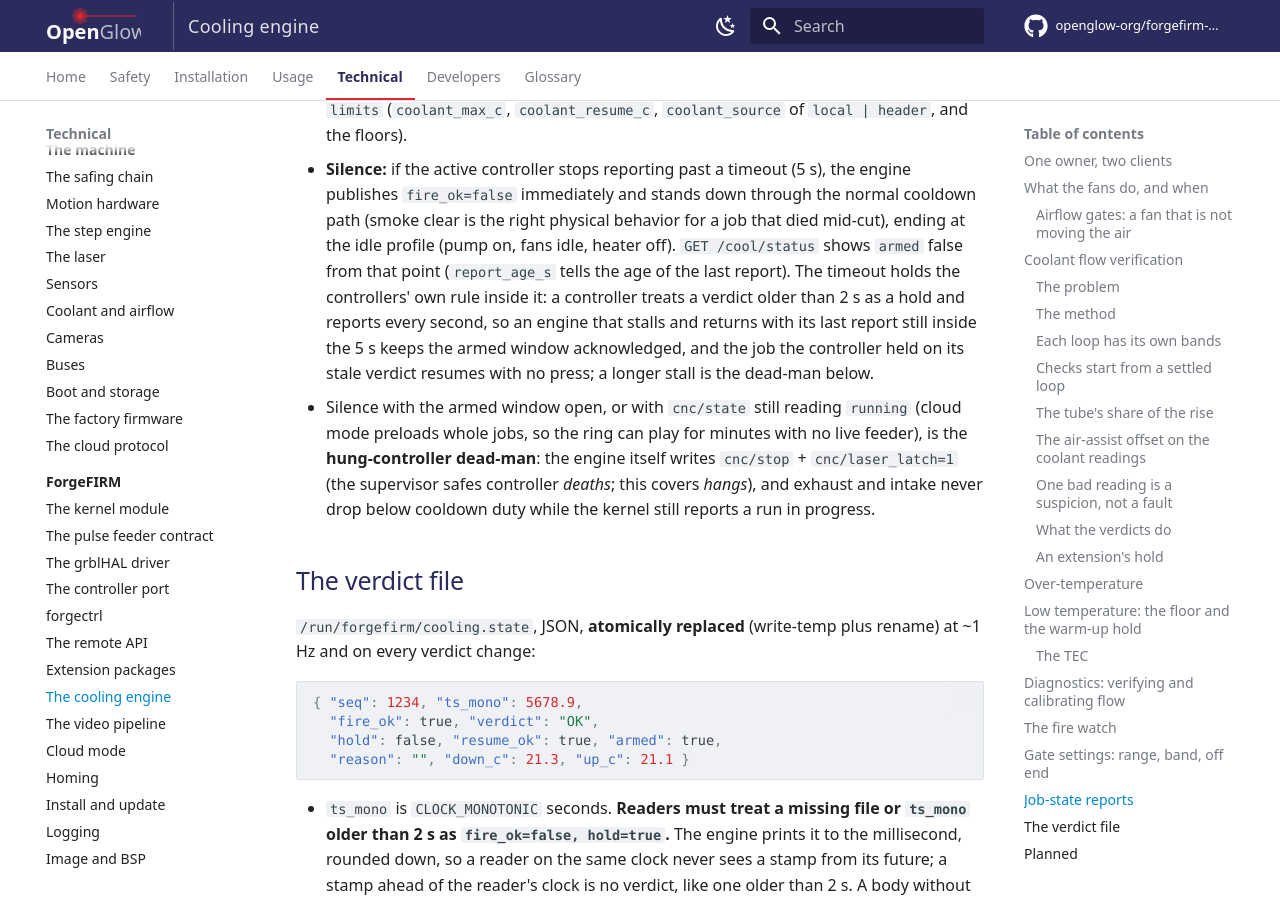
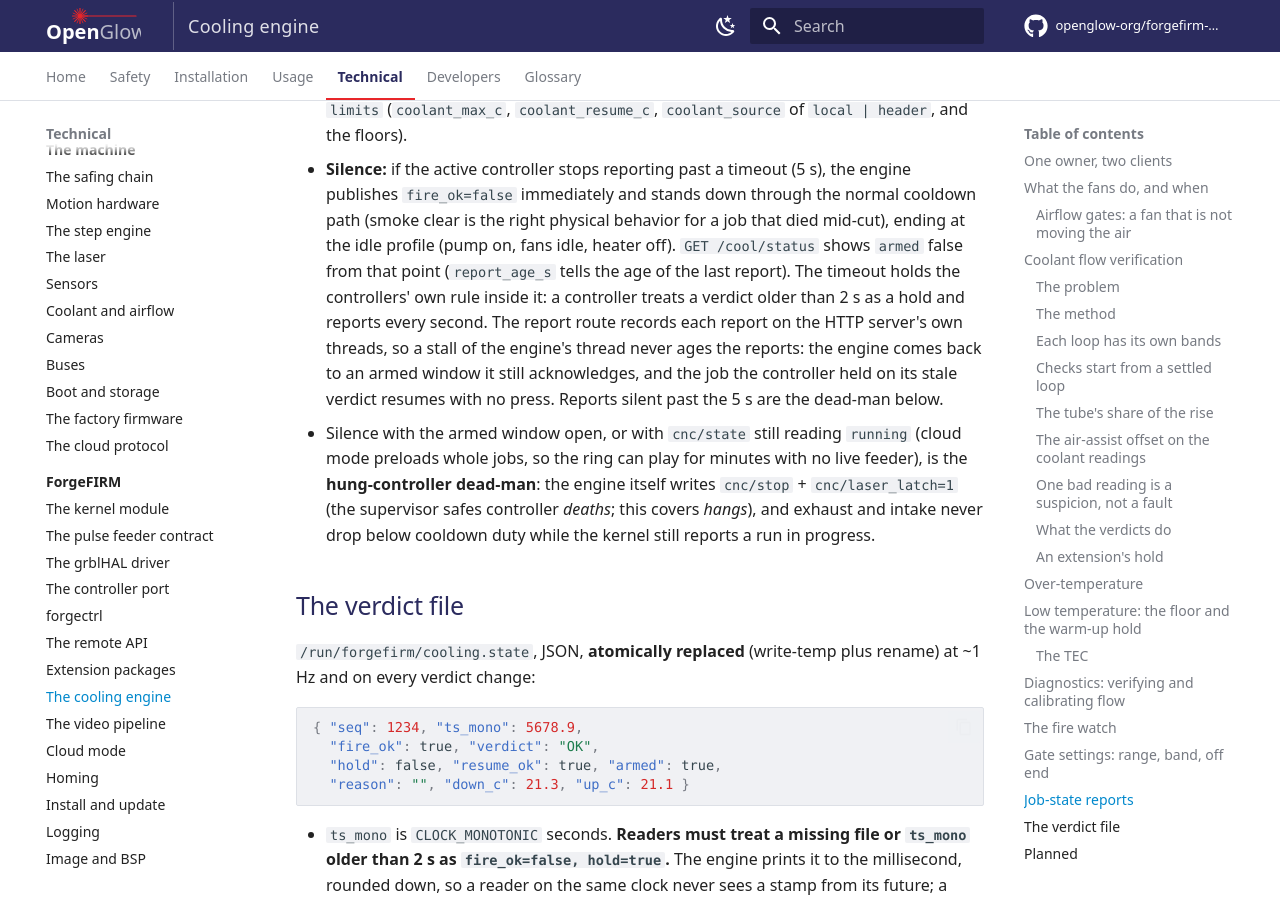
Before and after one commit to openglow-org/forgefirm-docs, an MkDocs documentation site: the page built from docs/technical/forgefirm/cooling-engine.md, in a window 1280 px wide and 900 px high, scrolled down 19876 px. Built offline with MkDocs 1.6.1 and Material for MkDocs 9.7.7, drawn with Linux system fonts in a browser that asks for light colours; comment, search, counter and statistics services are not loaded.

Commit message:
Cooling engine: a stall of the engine's thread never ages the reports, and the dead-man keys on the report's age
Docs only. The Silence bullet said that a stall of the engine longer
than the 5 s is the hung-controller dead-man. The reports are recorded
on the HTTP server's threads, not on the engine's: cool_state_report,
which POST /cool/state calls, stamps the report's time under the
engine's lock, and the engine holds that lock around no I/O. So a stall
of the engine's thread comes back to a report at most a second old,
and the stall alone never trips the dead-man; what the job held on the
stale verdict needs to resume is the controller's rule. The dead-man
keys on the report's age alone.

- technical/forgefirm/cooling-engine.md, Job-state reports, Silence:
  the controller treats a verdict older than 2 s as a hold and reports
  every second; the report route records each report on the HTTP
  server's own threads, so a stall of the engine's thread never ages
  the reports, and reports silent past the 5 s are the dead-man below.

Proof: python scripts/check-style.py (style: clean), python
scripts/check-interfaces.py (interfaces: clean (245 checked)), zensical
build (strict: No issues found). The threads are forgectrl's: main.c
starts the server with MHD_USE_THREAD_PER_CONNECTION, cool.c's
cool_state_report sets rep_at on the route's thread, and the engine's
tick judges a report fresh while now less rep_at is at most
REPORT_TIMEOUT_S (5 s), on CLOCK_MONOTONIC. cool_flow_test's case M
(build.yml) pins the timeout from both sides on the report's age.
Negative control on a scratch copy of the tree: the British spelling of
'canceled' put into the edited bullet fails check-style.py (one SPELLING
finding, exit 1), and a link to a page that does not exist put into the
same bullet fails the strict build (page does not exist, exit 1).

Acceptance: none; docs only.

```diff
--- a/docs/technical/forgefirm/cooling-engine.md
+++ b/docs/technical/forgefirm/cooling-engine.md
@@ -769,11 +769,12 @@ mode=idle|run|cooldown & armed=0|1 [& model=density|analog]
   on, fans idle, heater off). `GET /cool/status` shows `armed` false from
   that point (`report_age_s` tells the age of the last report). The
   timeout holds the controllers' own rule inside it: a controller treats a
-  verdict older than 2 s as a hold and reports every second, so an engine
-  that stalls and returns with its last report still inside the 5 s keeps
-  the armed window acknowledged, and the job the controller held on its
-  stale verdict resumes with no press; a longer stall is the dead-man
-  below.
+  verdict older than 2 s as a hold and reports every second. The report
+  route records each report on the HTTP server's own threads, so a stall
+  of the engine's thread never ages the reports: the engine comes back to
+  an armed window it still acknowledges, and the job the controller held
+  on its stale verdict resumes with no press. Reports silent past the 5 s
+  are the dead-man below.
 - Silence with the armed window open, or with `cnc/state` still reading
   `running` (cloud mode preloads whole jobs, so the ring can play for
   minutes with no live feeder), is the **hung-controller dead-man**: the
```
